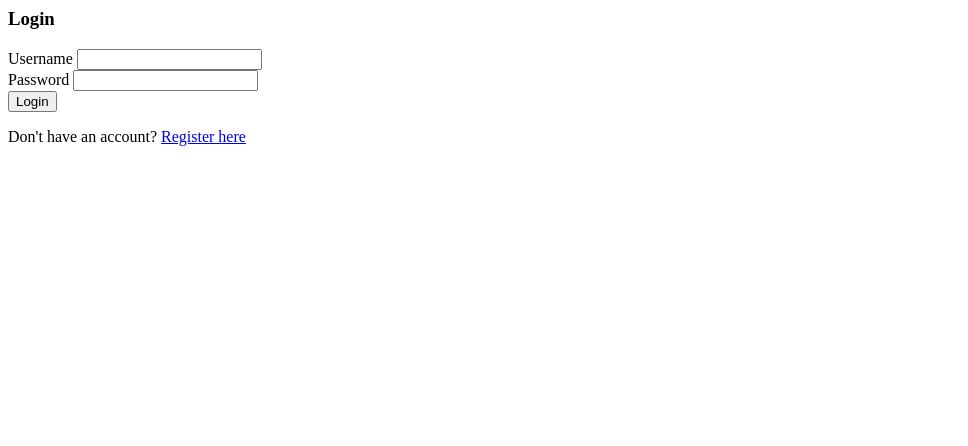
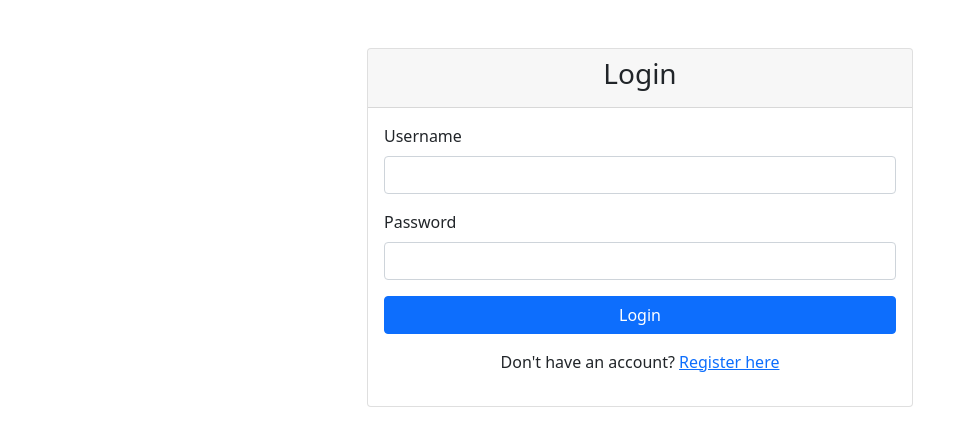
Before and after one commit to EGJJR/nft-marketplace, a PHP site: page /auth/login.php in a window 1280 px wide. Shown: the top 446 px of the page, without its empty margins (0-968 px from the left). Run offline with PHP 8.4, Linux system fonts and the light colour scheme.

Commit message:
🤖 Automated code refactoring: auth/login.php

```diff
--- a/auth/login.php
+++ b/auth/login.php
@@ -1,19 +1,16 @@
 <?php
 require_once __DIR__ . '/../db/db_config.php';
-
+session_start();
 $error = '';
-
 if ($_SERVER['REQUEST_METHOD'] === 'POST') {
     $username = trim($_POST['username']);
     $password = $_POST['password'];
-
     if (empty($username) || empty($password)) {
         $error = "All fields are required";
     } else {
         $stmt = $conn->prepare("SELECT user_id, username, password_hash FROM users WHERE username = ?");
         $stmt->execute([$username]);
         $user = $stmt->fetch();
-
         if ($user && password_verify($password, $user['password_hash'])) {
             $_SESSION['user_id'] = $user['user_id'];
             $_SESSION['username'] = $user['username'];
@@ -25,18 +22,25 @@ if ($_SERVER['REQUEST_METHOD'] === 'POST') {
     }
 }
 ?>
-
+<!DOCTYPE html>
+<html lang="en">
+<head>
+    <meta charset="UTF-8">
+    <title>Login</title>
+    <link href="https://cdn.jsdelivr.net/npm/bootstrap@5.1.3/dist/css/bootstrap.min.css" rel="stylesheet" integrity="sha384-1BmE4kWBq78iYhFldvKuhfTAU6auU8tT94WrHftjDbrCEXSU1oBoqyl2QvZ6jIW3" crossorigin="anonymous">
+</head>
+<body>
+    <div class="container mt-5">
         <div class="row justify-content-center">
             <div class="col-md-6">
                 <div class="card">
-            <div class="card-header">
-                <h3 class="text-center">Login</h3>
+                    <div class="card-header text-center">
+                        <h3>Login</h3>
                     </div>
                     <div class="card-body">
                         <?php if ($error): ?>
                             <div class="alert alert-danger"><?php echo $error; ?></div>
                         <?php endif; ?>
-
                         <form method="POST" action="">
                             <div class="mb-3">
                                 <label for="username" class="form-label">Username</label>
@@ -57,3 +61,6 @@ if ($_SERVER['REQUEST_METHOD'] === 'POST') {
                 </div>
             </div>
         </div>
+    </div>
+</body>
+</html>
```
Lines whose indentation alone changed are shown as unchanged.
